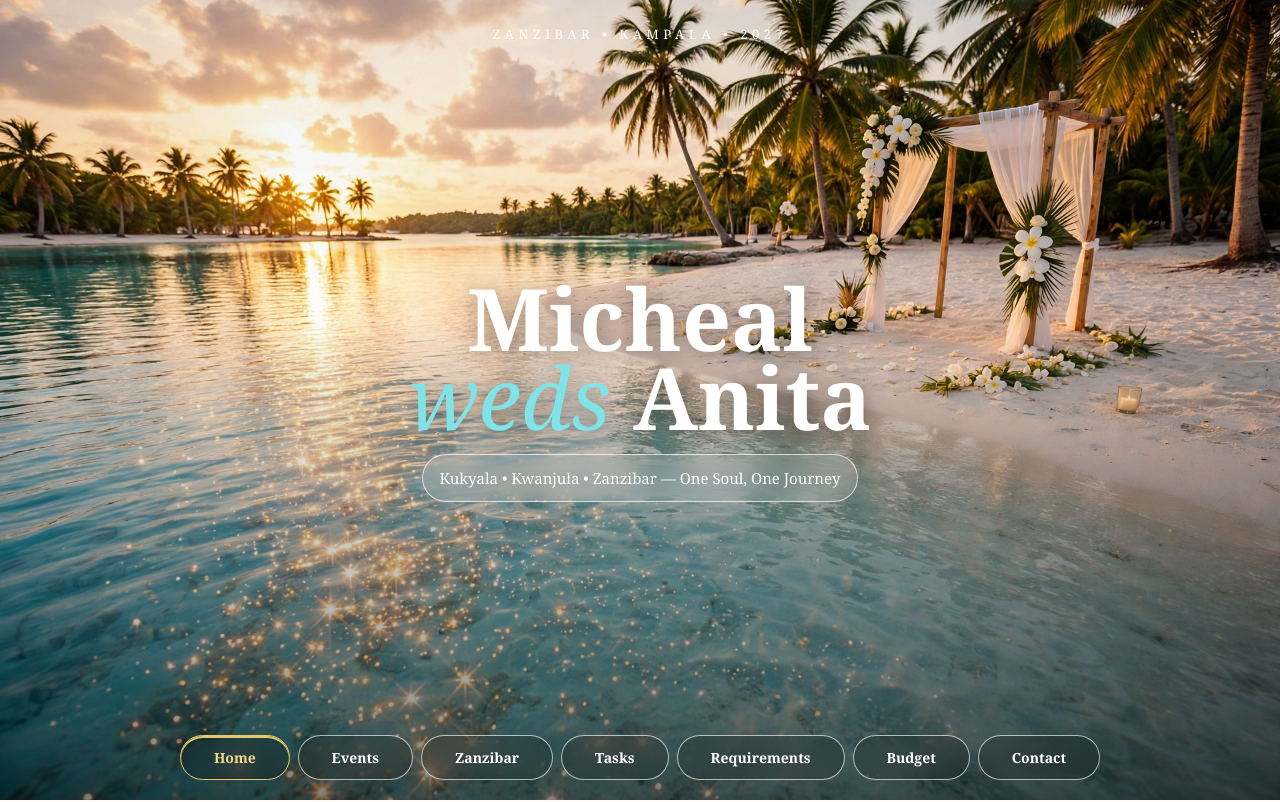
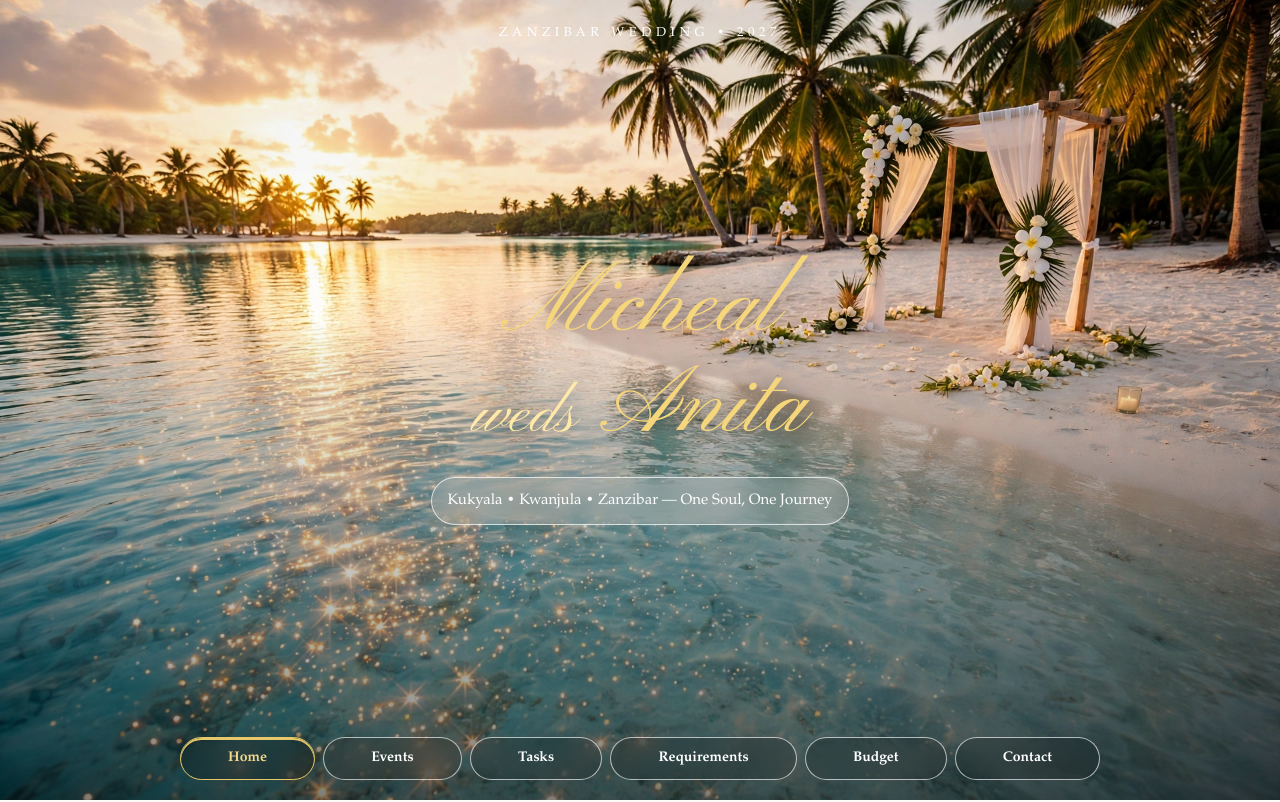
Before and after one commit to MAWADRI-CODE/Micheal-Weds-Anita, a plain HTML site: page index.html in a window 1280 px wide. Shown: the top 802 px of the page. Drawn offline with Linux system fonts and the light colour scheme.

Commit message:
Add files via upload

```diff
--- a/index.html
+++ b/index.html
@@ -4,17 +4,21 @@
 <meta charset="UTF-8">
 <meta name="viewport" content="width=device-width, initial-scale=1.0, viewport-fit=cover">
 <title>Micheal weds Anita</title>
+<!-- CHANGE 2: Copperplate Calligraphy Font -->
+<link href="https://fonts.googleapis.com/css2?family=Pinyon+Script&display=swap" rel="stylesheet">
 <style>
 *{box-sizing:border-box;margin:0;padding:0}
-body{font-family:Georgia,serif;background:#fffaf5;color:#111;line-height:1.6}
+/* CHANGE 1: Book Antiqua */
+body{font-family:'Book Antiqua','Palatino Linotype',Palatino,Georgia,serif;background:#fffaf5;color:#111;line-height:1.6}
 .cover{position:relative;width:100%;height:100dvh;min-height:640px;overflow:hidden;background:#0e2a2b}
 .cover img.bg{position:absolute;inset:0;width:100%;height:100%;object-fit:cover;object-position:center 30%;display:block}
 .cover::after{content:"";position:absolute;inset:0;background:linear-gradient(to bottom,rgba(0,0,0,.05) 0%,rgba(0,0,0,0) 40%,rgba(0,0,0,.22) 70%,rgba(0,0,0,.5) 100%)}
 .cover-content{position:absolute;inset:0;z-index:2;display:flex;flex-direction:column;justify-content:space-between;padding:24px 16px 20px;text-align:center;color:#fff}
 .top{font-size:clamp(11px,3vw,13px);letter-spacing:.35em;text-transform:uppercase}
 .hero{flex:1;display:flex;flex-direction:column;justify-content:center;align-items:center;padding:0 12px}
-.hero h1{font-size:clamp(44px,12vw,86px);line-height:.92;font-weight:700;text-shadow:0 2px 20px rgba(0,0,0,.35)}
-.hero h1 span{font-weight:300;font-style:italic;color:#7fe3e8}
+/* CHANGE 2: Calligraphic Golden Title */
+.hero h1{font-family:'Pinyon Script',cursive;font-size:clamp(52px,14vw,96px);line-height:1.05;font-weight:400;color:#f5d67b;text-shadow:0 2px 20px rgba(0,0,0,.45)}
+.hero h1 span{font-weight:400;font-style:normal;color:#ffe9a8;font-size:clamp(38px,10vw,64px)}
 .pill{margin:18px auto 0;border:1px solid rgba(255,255,255,.7);background:rgba(255,255,255,.13);-webkit-backdrop-filter:blur(10px);backdrop-filter:blur(10px);padding:11px 16px;border-radius:999px;font-size:clamp(13px,3.8vw,15px);max-width:92%}
 .themes{display:flex;gap:8px;justify-content:center;flex-wrap:wrap;max-width:920px;margin:0 auto;width:100%}
 .themes button{flex:1 1 auto;min-width:100px;border:1px solid rgba(255,255,255,.65);background:rgba(0,0,0,.16);-webkit-backdrop-filter:blur(12px);backdrop-filter:blur(12px);color:#fff;padding:12px 9px;border-radius:999px;font-family:inherit;font-size:clamp(12px,3.4vw,14px);font-weight:bold;cursor:pointer}
@@ -77,7 +81,8 @@ footer{padding:28px 16px;text-align:center;background:#111;color:#fff}
 <section class="cover">
   <img class="bg" src="cover.jpg" alt="Micheal weds Anita">
   <div class="cover-content">
-    <div class="top">Zanzibar • Kampala • 2027</div>
+    <!-- CHANGE 4 -->
+    <div class="top">Zanzibar Wedding • 2027</div>
     <div class="hero">
       <h1>Micheal<br><span>weds</span> Anita</h1>
       <div class="pill">Kukyala • Kwanjula • Zanzibar — One Soul, One Journey</div>
@@ -86,7 +91,7 @@ footer{padding:28px 16px;text-align:center;background:#111;color:#fff}
       <div class="themes" id="themeBar">
         <button data-target="welcome" class="active">Home</button>
         <button data-target="events">Events</button>
-        <button data-target="zanzibar">Zanzibar</button>
+        <!-- CHANGE 3: Zanzibar tab removed - Zanzibar is now inside Events -->
         <button data-target="tasks">Tasks</button>
         <button data-target="requirements">Requirements</button>
         <button data-target="budget">Budget</button>
@@ -154,7 +159,7 @@ footer{padding:28px 16px;text-align:center;background:#111;color:#fff}
   </div>
 </section>
 
-<!-- ZANZIBAR -->
+<!-- ZANZIBAR - Now reached from Events only, not a separate tab -->
 <section class="panel" id="zanzibar">
   <h2>Zanzibar — 27th April</h2>
   <div class="stack">
@@ -175,6 +180,7 @@ footer{padding:28px 16px;text-align:center;background:#111;color:#fff}
       <div class="dayrow"><div class="daynum gold">2</div><div><b>27th April — Wedding Day</b><br><span class="small">Beach wedding + reception outside</span></div></div>
       <div class="dayrow"><div class="daynum">3</div><div><b>28th April — Leisure / Departure</b><br><span class="small">Free morning, games, departure</span></div></div>
     </div>
+    <div class="card center"><button class="btn outline" onclick="openTheme('events')">← Back to Events</button></div>
   </div>
 </section>
 
```
